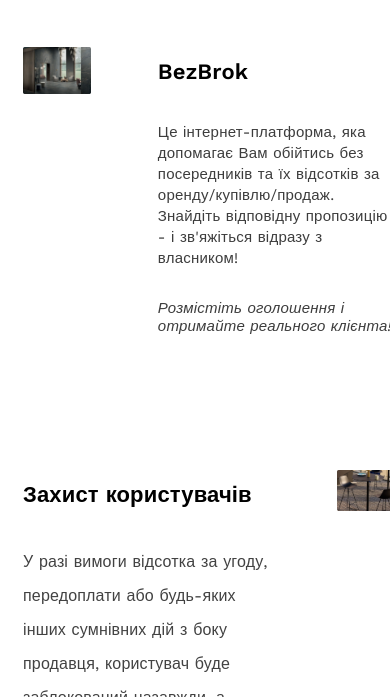
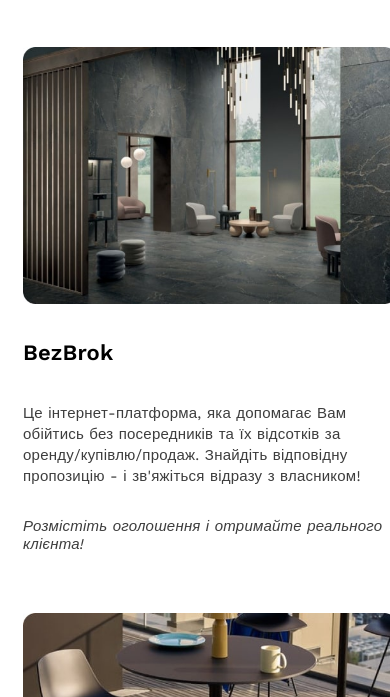
Before and after one commit to Ali-sia/for-sunshine, a plain HTML site: page index.html in a window 390 px wide. Shown: the part 147-844 px from the top of the page. Drawn offline with nearby package versions, Linux system fonts and the light colour scheme.

Commit message:
adaptive styles

```diff
--- a/css/style.css
+++ b/css/style.css
@@ -138,6 +138,35 @@ img {
   margin-right: 67px;
 }
 
+/* about__holder для адаптиву */
+.about__holder {
+  max-width: 506px;
+  width: 100%;
+  height: auto;
+}
+
+@media screen and (min-width: 700px) and (max-width: 750px) {
+  /* вирівнювання зображень та тексту у списку */
+  .about-list__item {
+    align-items: center;
+  }
+}
+
+@media screen and (max-width: 699px) {
+  .about-list__item {
+    display: block;
+    margin-bottom: 60px;
+  }
+
+  .about-list__holder {
+    margin: 0 auto 30px auto;
+  }
+
+  .about-list__item .about__holder {
+    margin: 0 auto !important;
+  }
+}
+
 /* кнопка button*/
 .about__button {
   max-width: 189px;
```
